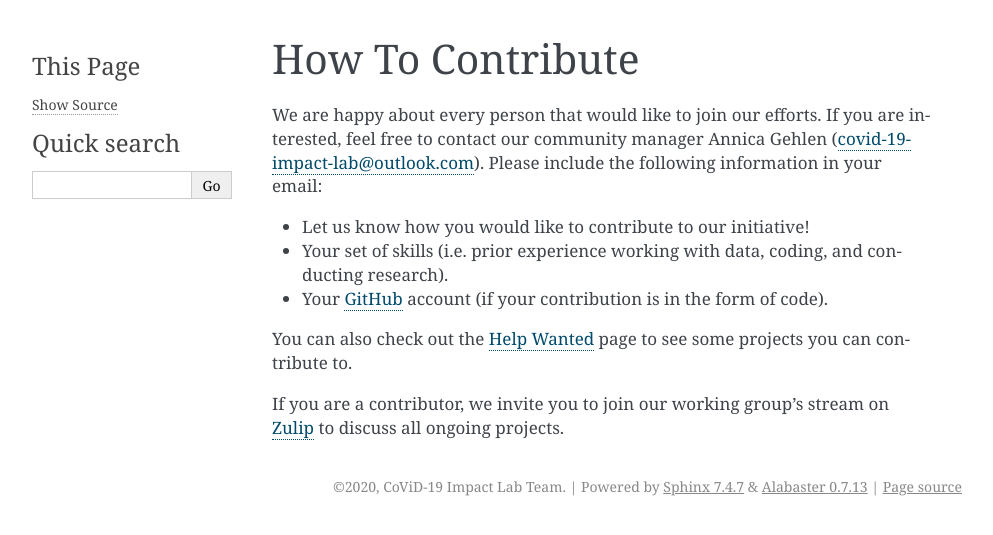
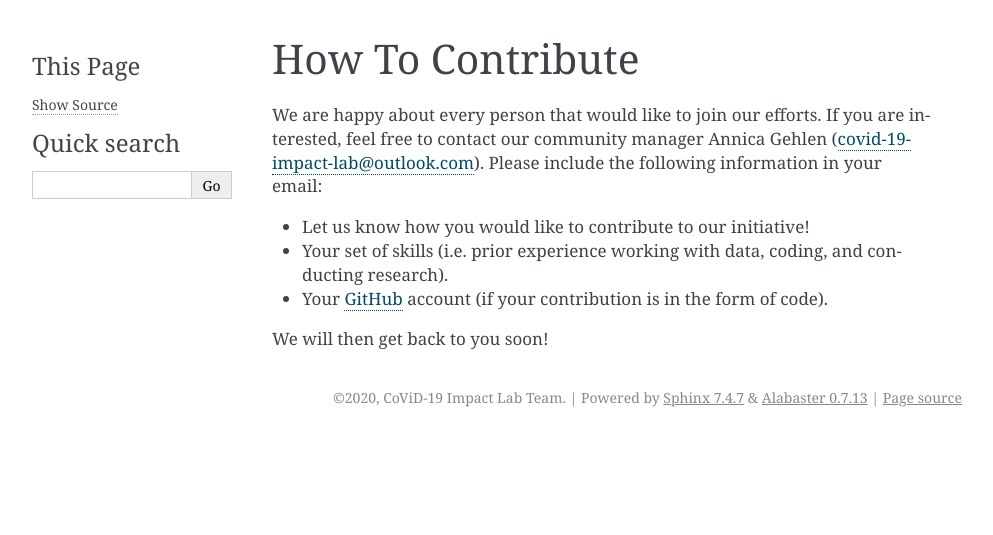
Before and after one commit to covid-19-impact-lab/covid-19-impact-lab, a Sphinx documentation site: the page built from docs/source/onboarding.rst, in a window 1280 px wide. Shown: the top 535 px of the page, without its empty margins (148-1141 px from the left). Built offline with Sphinx 7.4.7, drawn with Linux system fonts in a browser that asks for light colours.

Commit message:
Remove tasks/help wanted for now.

```diff
--- a/docs/source/index.rst
+++ b/docs/source/index.rst
@@ -20,7 +20,6 @@ information on the following pages.
 
    goals
    datasets
-   tasks
    onboarding
    tech_support
    coding_guidelines
--- a/docs/source/onboarding.rst
+++ b/docs/source/onboarding.rst
@@ -8,6 +8,4 @@ We are happy about every person that would like to join our efforts. If you are
 - Your set of skills (i.e. prior experience working with data, coding, and conducting research).
 - Your `GitHub <https://github.com/>`_ account (if your contribution is in the form of code).
 
-You can also check out the :ref:`tasks` page to see some projects you can contribute to.
-
-If you are a contributor, we invite you to join our working group's stream on `Zulip <https://ose.zulipchat.com/#narrow/stream/226957-Coronavirus-Working.20Group.20-.20Creation>`_ to discuss all ongoing projects.
+We will then get back to you soon!
```
Also changed, not shown: docs/source/tasks.rst (deleted, +0 -7 lines).
